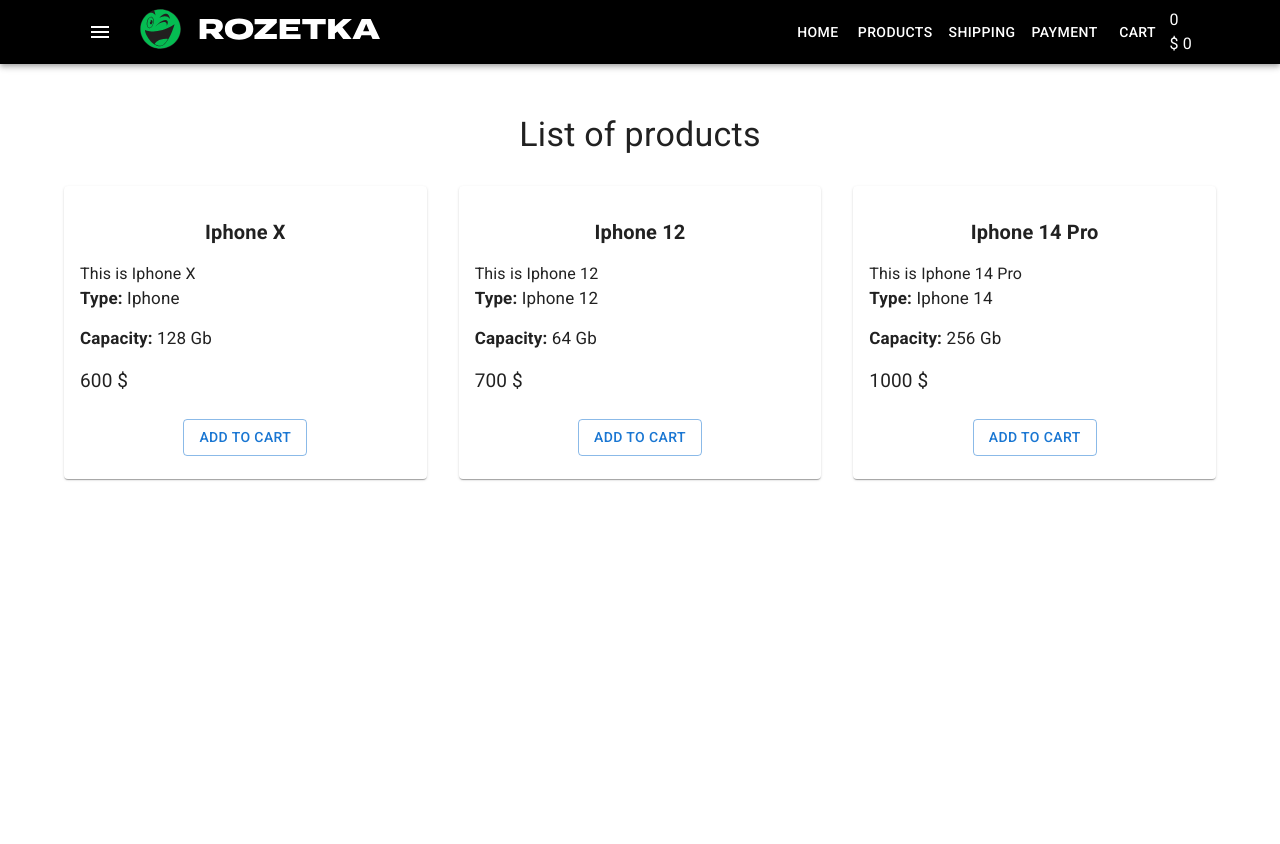
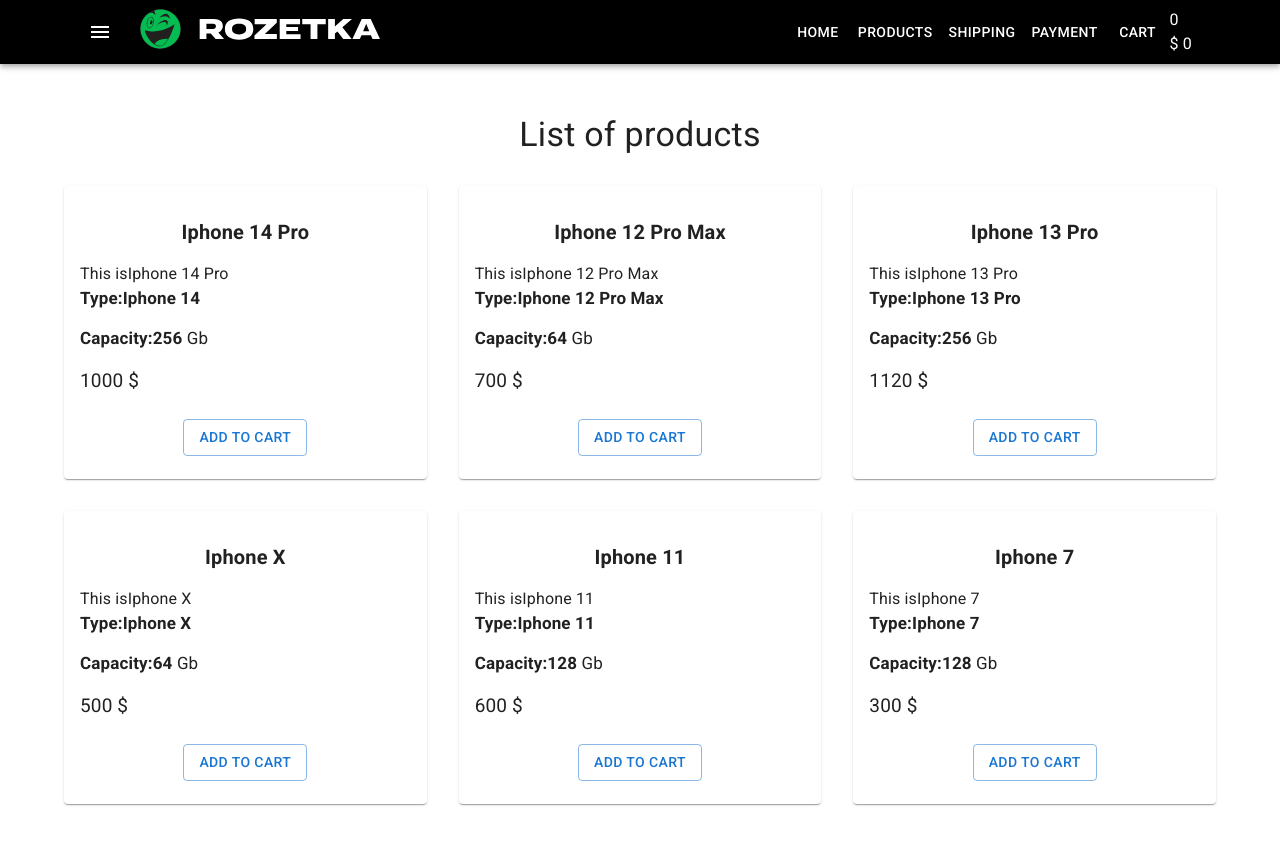
Before and after one commit to Lihobabina/react, a React (Create React App) app: page / in a window 1280 px wide. Shown: the top 844 px of the page. Before the commit the page ends 800 px from the top, so only its background shows below. Built offline with nearby package versions, Linux system fonts and the light colour scheme.

Commit message:
add array of products

```diff
--- a/src/components/Products/ProductsList.tsx
+++ b/src/components/Products/ProductsList.tsx
@@ -1,6 +1,12 @@
 import { Grid } from '@mui/material'
+import productsArray from 'utils/productsArray'
 import ProductsListItem from './ProductsListItem'
-import 'utils/productsArray'
+type ProductProps = {
+    title: string
+    type: string
+    capacity: number
+    price: number
+}
 type Props = {}
 const ProductsList = (props: Props) => {
     return (
@@ -8,34 +14,20 @@
             <Grid
                 container
                 direction="row"
-                justifyContent="space-between"
+                justifyContent="space-around"
                 alignItems="center"
                 spacing={4}
             >
-                <Grid item xs={12} sm={6} md={4}>
-                    <ProductsListItem
-                        title="Iphone X"
-                        type="Iphone"
-                        capacity={128}
-                        price={600}
-                    />
-                </Grid>
-                <Grid item xs={12} sm={6} md={4}>
-                    <ProductsListItem
-                        title="Iphone 12"
-                        type="Iphone 12"
-                        capacity={64}
-                        price={700}
-                    />
-                </Grid>
-                <Grid item xs={12} sm={6} md={4}>
-                    <ProductsListItem
-                        title="Iphone 14 Pro"
-                        type="Iphone 14"
-                        capacity={256}
-                        price={1000}
-                    />
-                </Grid>
+                {productsArray.map((product: ProductProps) => (
+                    <Grid item xs={12} sm={6} md={4}>
+                        <ProductsListItem
+                            title={product.title}
+                            type={product.type}
+                            capacity={product.capacity}
+                            price={product.price}
+                        />
+                    </Grid>
+                ))}
             </Grid>
         </>
     )
--- a/src/components/Products/ProductsListItem.tsx
+++ b/src/components/Products/ProductsListItem.tsx
@@ -2,25 +2,24 @@
 import './ProductsListItem.scss'
 type Props = {
     title: string
-    // desc: string
     type: string
     capacity: number
     price: number
 }
-const ProductsListItem = ({ title, capacity, price, type }: Props) => {
+const ProductsListItem = (props: Props) => {
     return (
         <>
             <Card className="product">
                 <CardContent>
-                    <div className="product-title">{title}</div>
-                    <div className="product-desc">This is {title}</div>
+                    <div className="product-title">{props.title}</div>
+                    <div className="product-desc">This is{props.title}</div>
                     <div className="product-features">
-                        <span>Type:</span> {type}
+                        <span>Type:{props.type}</span>
                     </div>
                     <div className="product-features">
-                        <span>Capacity:</span> {capacity} Gb
+                        <span>Capacity:{props.capacity}</span> Gb
                     </div>
-                    <div className="product-price">{price} $</div>
+                    <div className="product-price">{props.price} $</div>
                 </CardContent>
                 <CardActions className="btns-wrap">
                     <Button variant="outlined">Add to cart</Button>
--- a/src/utils/productsArray.ts
+++ b/src/utils/productsArray.ts
@@ -1,13 +1,11 @@
-type ProductsProps = {
+type ProductProps = {
     title: string
     type: string
     capacity: number
     price: number
 }
-
-
-
-const productsArray:ProductsProps[]=[{
+const productsArray:ProductProps[]=[
+  {
     title:"Iphone 14 Pro",
     type:"Iphone 14",
     capacity:256,
@@ -37,6 +35,26 @@
     capacity:128,
     price:600
 },
+{
+    title:"Iphone 7",
+    type:"Iphone 7",
+    capacity:128,
+    price:300
+},
 ]
 
+
+
+
+
+
+
+
+
+
+
+
+
+
+
 export default productsArray
```
